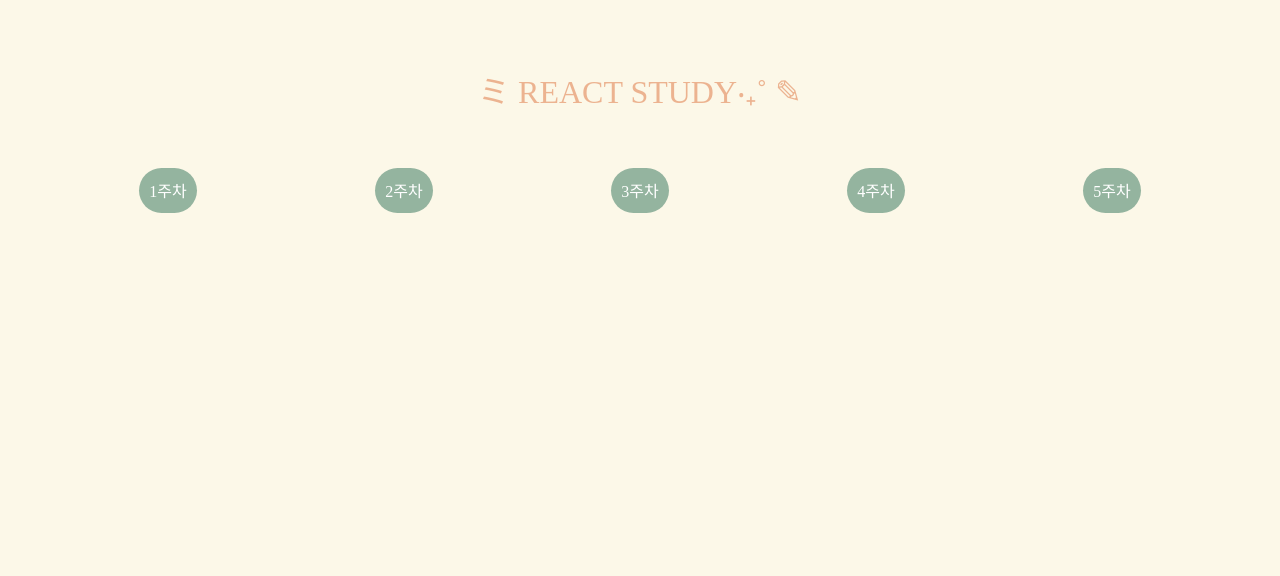
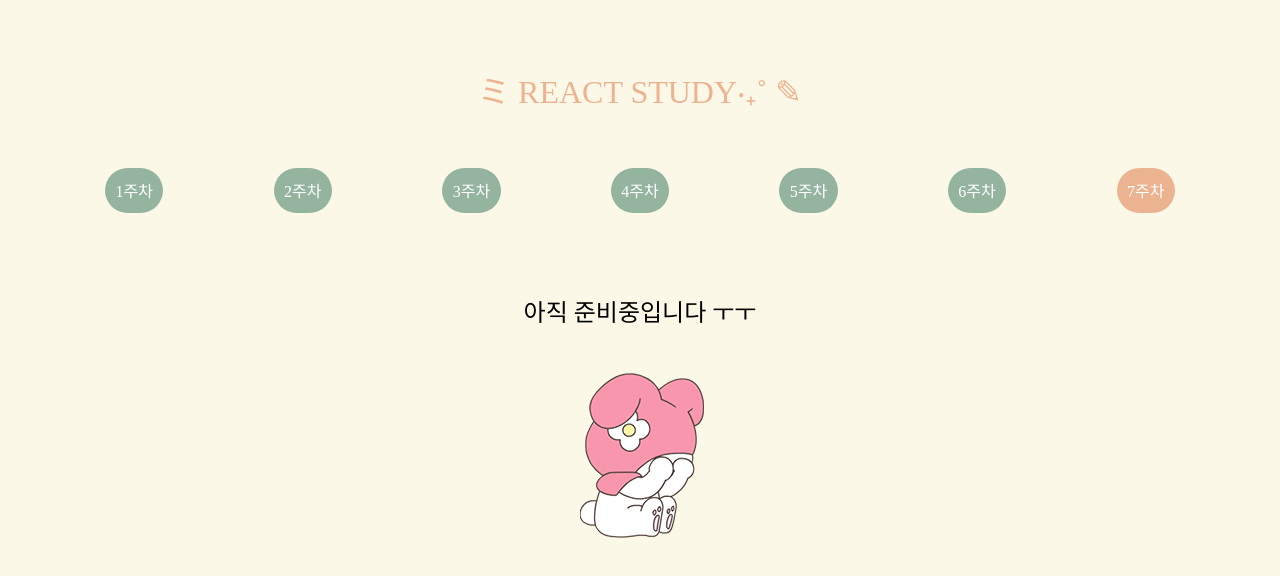
Before and after one commit to lee-seohyeon/like_lion_react_study, a React (Create React App) app: page /week07 in a window 1280 px wide. Shown: the top 576 px of the page. Built offline with nearby package versions, Linux system fonts and the light colour scheme; a web font is replaced by a local one.

Commit message:
:art: 6주차, 7주차 추가

```diff
--- a/src/App.js
+++ b/src/App.js
@@ -15,6 +15,8 @@
 import BtnAnimation from "./week-05/BtnAnimation";
 import LoadingAnimation from "./week-05/LoadingAnimation";
 import TextAnimation from "./week-05/TextAnimation";
+import Week07 from "./week-07/Week07";
+import Week06 from "./week-06/Week06"
 
 function App() {
 	return (
@@ -30,6 +32,8 @@
 				<Route path="/week03" element={<Week03 />}></Route>
 				<Route path="/week04" element={<Week04 />}></Route>
 				<Route path="/week05" element={<Week05 />}></Route>
+                <Route path="/week06" element={<Week06 />}></Route>
+                <Route path="/week07" element={<Week07 />}></Route>
                 <Route path="/routinglink" element={<RoutingLink />}></Route>
                 <Route path="/BtnAnimation" element={<BtnAnimation/>}></Route>
                 <Route path="/loadinganimation" element={<LoadingAnimation/>}></Route>
--- a/src/components/Navbar.js
+++ b/src/components/Navbar.js
@@ -23,6 +23,8 @@
             <NavLink to="/week03" className="navbar-content">3주차</NavLink>
             <NavLink to="/week04" className="navbar-content">4주차</NavLink>
             <NavLink to="/week05" className="navbar-content">5주차</NavLink>
+            <NavLink to="/week06" className="navbar-content">6주차</NavLink>
+            <NavLink to="/week07" className="navbar-content">7주차</NavLink>
             </div>
 		</>
 	);
--- /dev/null
+++ b/src/week-06/Week06.js
@@ -0,0 +1,11 @@
+import React from 'react'
+
+const Week06 = () => {
+  return (
+    <>
+
+    </>
+  )
+}
+
+export default Week06
--- /dev/null
+++ b/src/week-07/Week07.js
@@ -0,0 +1,12 @@
+import React from 'react'
+import Notyet from '../components/Notyet'
+
+const Week07 = () => {
+  return (
+    <>
+    <Notyet/>
+    </>
+  )
+}
+
+export default Week07
```
Also changed, not shown: src/week-06/Storage.js (added, +9 -0 lines).
